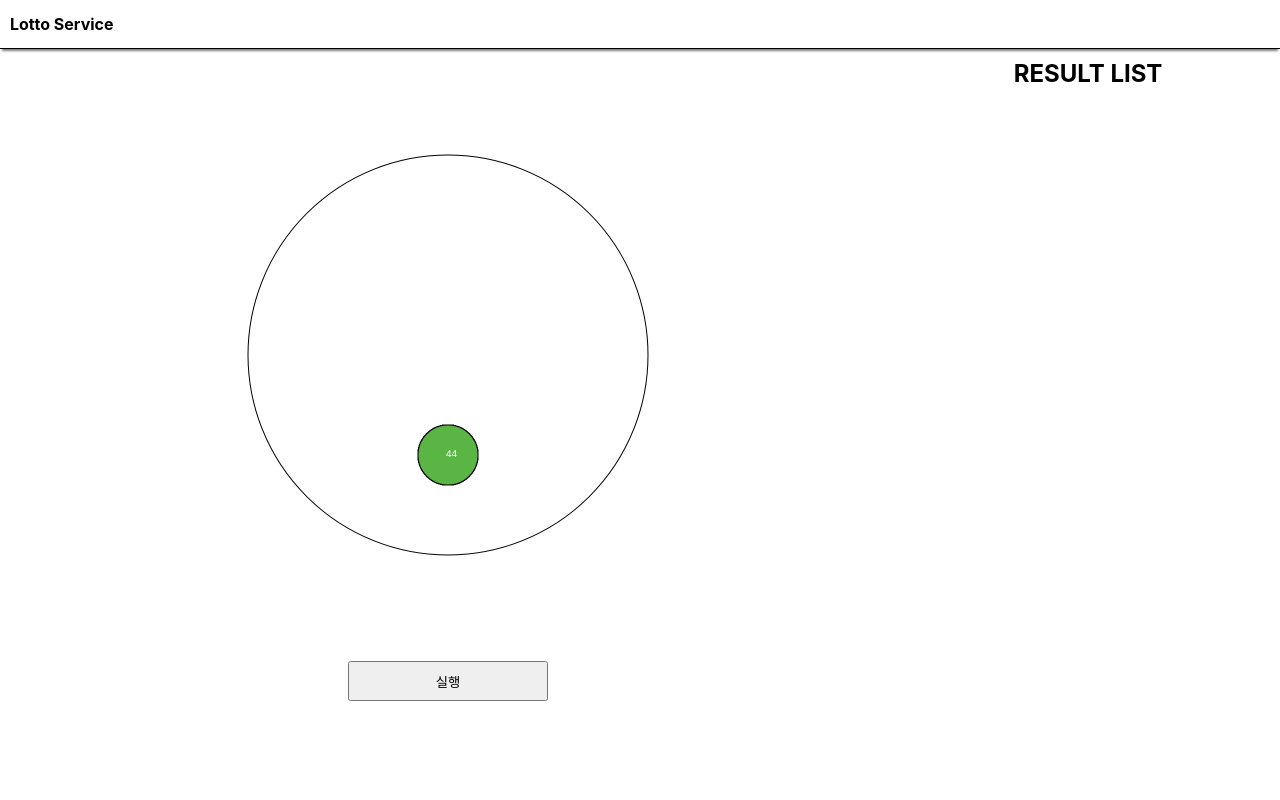
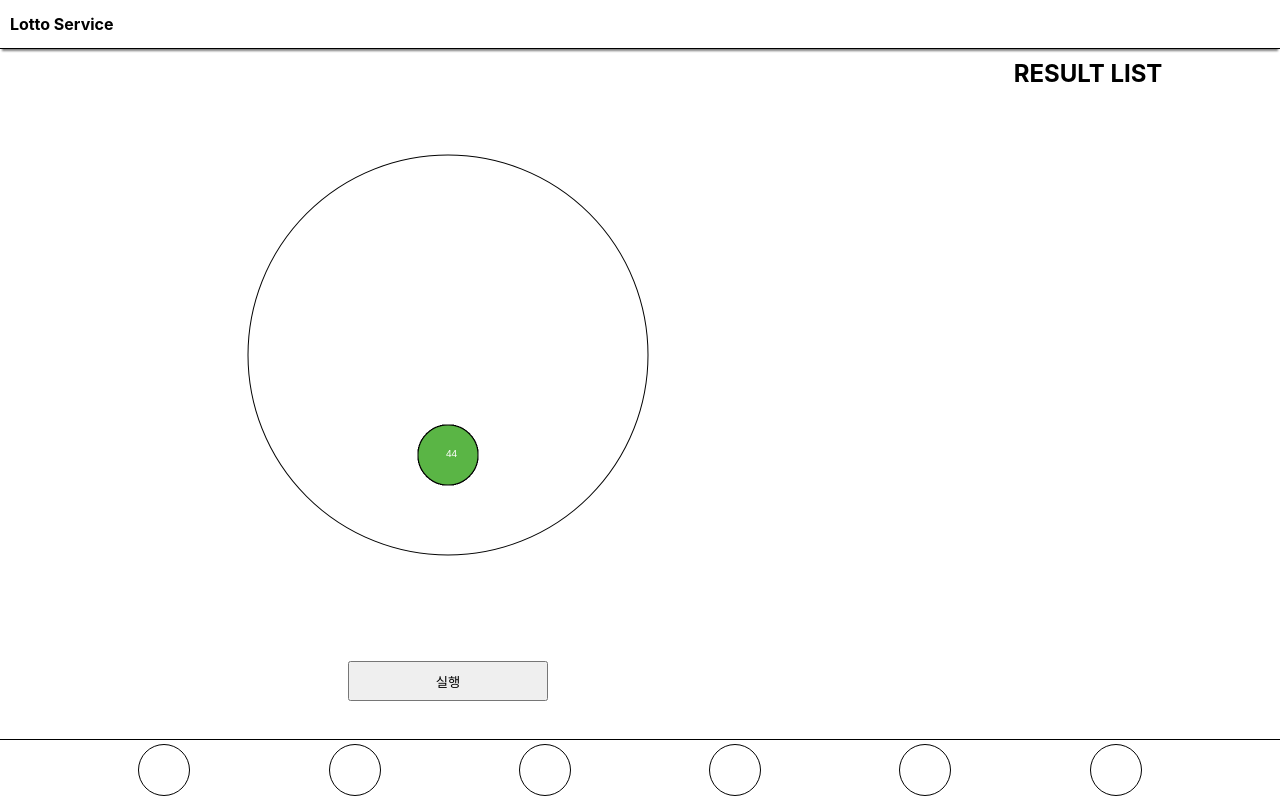
Before and after one commit to ghckss/LottoMachine, a React (Create React App) app: page / in a window 1280 px wide. Built offline with nearby package versions, Linux system fonts and the light colour scheme.

Commit message:
로또 숫자 입력 컴포넌트 구성

```diff
--- a/src/components/LottoInput/index.js
+++ b/src/components/LottoInput/index.js
@@ -1,7 +1,18 @@
 import React from "react";
+import Ball from "../common/Ball";
+import "./index.scss";
 
 const LottoInput = () => {
-  return <div className="input"></div>;
+  return (
+    <div className="lotto-input">
+      <Ball size="50" />
+      <Ball size="50" />
+      <Ball size="50" />
+      <Ball size="50" />
+      <Ball size="50" />
+      <Ball size="50" />
+    </div>
+  );
 };
 
 export default LottoInput;
--- a/src/components/LottoInput/index.scss
+++ b/src/components/LottoInput/index.scss
@@ -0,0 +1,12 @@
+.lotto-input {
+  position: absolute;
+  bottom: 0;
+  height: 60px;
+  width: 100%;
+
+  display: flex;
+  justify-content: space-evenly;
+  align-items: center;
+
+  border-top: 1px solid black;
+}
--- a/src/components/common/Ball.js
+++ b/src/components/common/Ball.js
@@ -15,15 +15,19 @@ const Ball = ({ number, size }) => {
     color = "#5ab545";
   }
 
-  const style = {
+  const ballStyle = {
     width: `${size}px`,
     height: `${size}px`,
     background: `radial-gradient(circle at 25% 5%, #ffffff, ${color}, #ffffff)`,
   };
 
   return (
-    <div className="ball" style={style}>
-      <div>{number}</div>
+    <div className="ball" style={ballStyle}>
+      {number ? (
+        <div>{number}</div>
+      ) : (
+        <input type="text" style={{ width: `${size - 10}px` }} />
+      )}
     </div>
   );
 };
--- a/src/components/common/Ball.scss
+++ b/src/components/common/Ball.scss
@@ -5,9 +5,11 @@
 
   border-radius: 50%;
   border: 1px solid black;
-  p {
-    width: 100%;
+  input {
     text-align: center;
-    margin-top: 19px;
+    border: 0;
+    &:focus {
+      outline: none;
+    }
   }
 }
```
